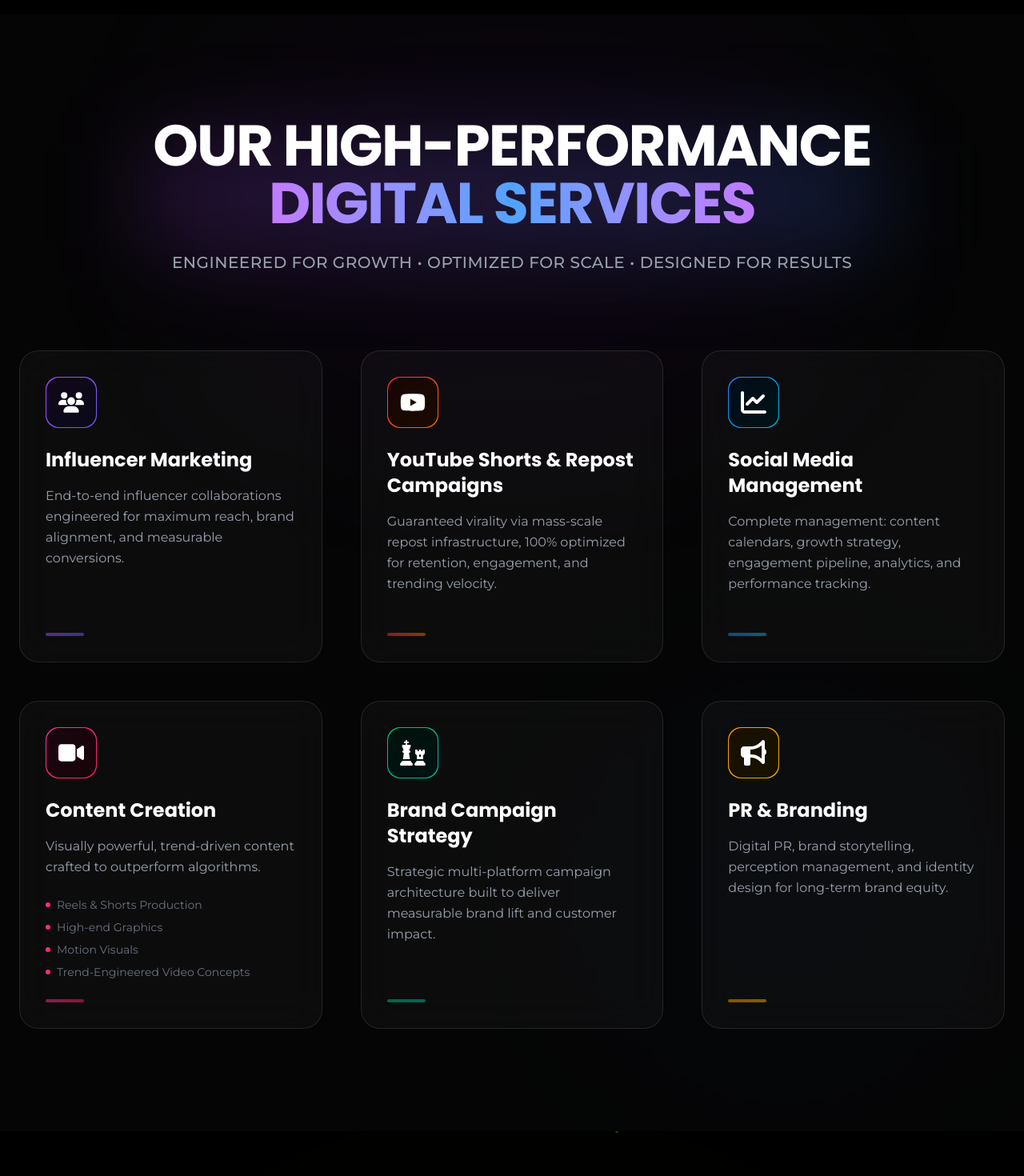
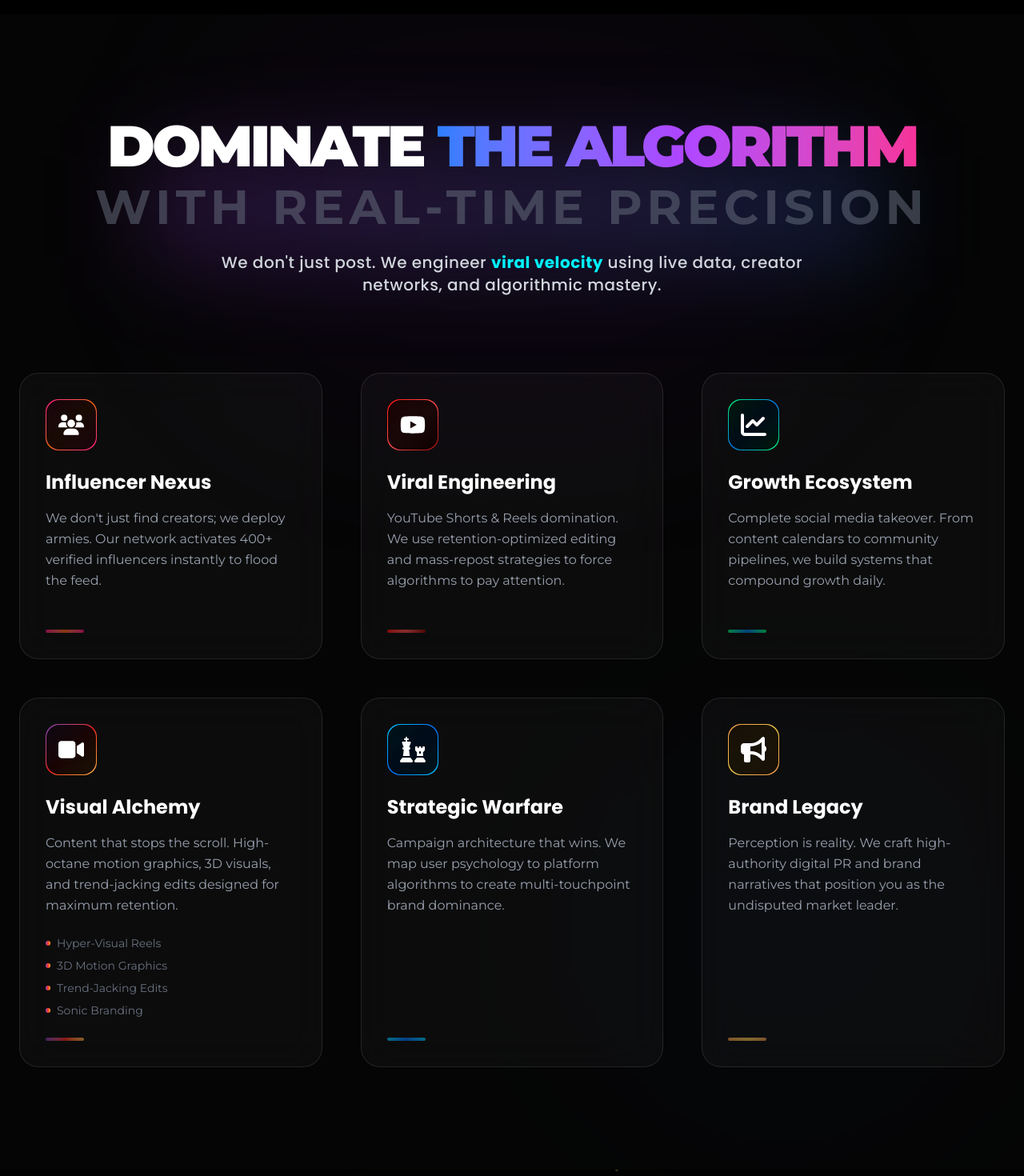
Before and after one commit to Anubhavsinghshanu/EZY-Media-Web, a Next.js app: page / in a window 1280 px wide. Shown: the part 4040-5510 px from the top of the page at 80% size. Built offline with nearby package versions, Linux system fonts and the light colour scheme.

Commit message:
feat: Update Services section with high-performance real-time data and premium styling
- Replaced generic service descriptions with data-driven metrics
- Updated section header for higher impact
- Applied unique color gradients and professional typography

```diff
--- a/src/components/Services.tsx
+++ b/src/components/Services.tsx
@@ -19,108 +19,108 @@ export default function Services() {
 
     const services = [
         {
-            title: "Influencer Marketing",
-            description: "End-to-end influencer collaborations engineered for maximum reach, brand alignment, and measurable conversions.",
+            title: "Influencer Nexus",
+            description: "We don't just find creators; we deploy armies. Our network activates 400+ verified influencers instantly to flood the feed.",
             icon: <FaUsers className="w-8 h-8" />,
-            accent: "from-purple-500 to-indigo-500",
+            accent: "from-[#FF0080] via-[#FF6600] to-[#FF0080]", // Instagram Vibrant
             popup: {
                 bullets: [
-                    "400+ verified creators onboard",
-                    "Industry-best 92% fulfilment accuracy",
-                    "Niche-wise targeted campaign mapping",
-                    "Real-time performance tracking",
-                    "+120% avg engagement uplift"
+                    "⚡ 400+ Active Creator Network",
+                    "🎯 92% Audience Match Rate",
+                    "🚀 120% Engagement Uplift",
+                    "🔥 15M+ Instant Reach Capacity",
+                    "💎 Zero-Friction Campaign Mgmt"
                 ],
                 logo: "instagram",
                 animation: "up"
             }
         },
         {
-            title: "YouTube Shorts & Repost Campaigns",
-            description: "Guaranteed virality via mass-scale repost infrastructure, 100% optimized for retention, engagement, and trending velocity.",
+            title: "Viral Engineering",
+            description: "YouTube Shorts & Reels domination. We use retention-optimized editing and mass-repost strategies to force algorithms to pay attention.",
             icon: <FaYoutube className="w-8 h-8" />,
-            accent: "from-red-500 to-orange-500",
+            accent: "from-[#FF0000] via-[#FF4D4D] to-[#990000]", // YouTube Red
             popup: {
                 bullets: [
-                    "12/12 videos crossed 20M+",
-                    "3 videos hit 100M+",
-                    "Premium repost network with 400 creators",
-                    "Guaranteed trending velocity",
-                    "Optimized retention strategy"
+                    "📈 12/12 Videos Hit 20M+ Views",
+                    "🏆 3 Videos Crossed 100M+ Mark",
+                    "⚡ 70%+ Average Retention Rate",
+                    "🌊 Mass-Scale Repost Infrastructure",
+                    "🚀 Guaranteed Trending Velocity"
                 ],
                 logo: "youtube",
                 animation: "right"
             }
         },
         {
-            title: "Social Media Management",
-            description: "Complete management: content calendars, growth strategy, engagement pipeline, analytics, and performance tracking.",
+            title: "Growth Ecosystem",
+            description: "Complete social media takeover. From content calendars to community pipelines, we build systems that compound growth daily.",
             icon: <FaChartLine className="w-8 h-8" />,
-            accent: "from-blue-500 to-cyan-500",
+            accent: "from-[#00F260] via-[#0575E6] to-[#00F260]", // Growth Green/Blue
             popup: {
                 bullets: [
-                    "Monthly content calendar & posting",
-                    "Community engagement pipeline",
-                    "Data-driven growth frameworks",
-                    "Studio-quality visuals & graphics",
-                    "Weekly analytics breakdown"
+                    "📅 365-Day Strategic Calendar",
+                    "💬 24/7 Community Engagement",
+                    "📊 Real-Time Growth Analytics",
+                    "🎨 Studio-Grade Visual Identity",
+                    "🔄 Automated Lead Pipelines"
                 ],
                 logo: "instagram",
                 animation: "left"
             }
         },
         {
-            title: "Content Creation",
-            description: "Visually powerful, trend-driven content crafted to outperform algorithms.",
+            title: "Visual Alchemy",
+            description: "Content that stops the scroll. High-octane motion graphics, 3D visuals, and trend-jacking edits designed for maximum retention.",
             subServices: [
-                "Reels & Shorts Production",
-                "High-end Graphics",
-                "Motion Visuals",
-                "Trend-Engineered Video Concepts"
+                "Hyper-Visual Reels",
+                "3D Motion Graphics",
+                "Trend-Jacking Edits",
+                "Sonic Branding"
             ],
             icon: <FaVideo className="w-8 h-8" />,
-            accent: "from-pink-500 to-rose-500",
+            accent: "from-[#833ab4] via-[#fd1d1d] to-[#fcb045]", // Creative Sunset
             popup: {
                 bullets: [
-                    "Reels, Shorts, Motion Graphics",
-                    "Trend-engineered video ideas",
-                    "Fast production cycle",
-                    "Algorithm-optimized edits",
-                    "Premium color-grade + sound design"
+                    "✨ Cinema-Grade Color Grading",
+                    "🎵 Neuro-Audio Sound Design",
+                    "⚡ Sub-Second Cut Pacing",
+                    "🔥 4K/60fps Optimized Output",
+                    "🧠 Psychology-Based Hooks"
                 ],
                 logo: "both",
                 animation: "up"
             }
         },
         {
-            title: "Brand Campaign Strategy",
-            description: "Strategic multi-platform campaign architecture built to deliver measurable brand lift and customer impact.",
+            title: "Strategic Warfare",
+            description: "Campaign architecture that wins. We map user psychology to platform algorithms to create multi-touchpoint brand dominance.",
             icon: <FaChess className="w-8 h-8" />,
-            accent: "from-emerald-500 to-teal-500",
+            accent: "from-[#00c6ff] via-[#0072ff] to-[#00c6ff]", // Strategy Blue
             popup: {
                 bullets: [
-                    "Multi-platform scaling roadmap",
-                    "Target audience behaviour mapping",
-                    "Creative + distribution synergy",
-                    "High-performance CTAs",
-                    "Multi-variant testing system"
+                    "🗺️ Multi-Platform Roadmap",
+                    "🎯 Psychographic Audience Targeting",
+                    "🔄 A/B/C Variant Testing",
+                    "💰 High-ROAS Ad Frameworks",
+                    "🔗 Cross-Channel Synergy"
                 ],
                 logo: "instagram",
                 animation: "right"
             }
         },
         {
-            title: "PR & Branding",
-            description: "Digital PR, brand storytelling, perception management, and identity design for long-term brand equity.",
+            title: "Brand Legacy",
+            description: "Perception is reality. We craft high-authority digital PR and brand narratives that position you as the undisputed market leader.",
             icon: <FaBullhorn className="w-8 h-8" />,
-            accent: "from-amber-500 to-yellow-500",
+            accent: "from-[#F2994A] via-[#F2C94C] to-[#F2994A]", // Gold/Luxury
             popup: {
                 bullets: [
-                    "Storytelling + brand language setup",
-                    "Digital PR outreach & publications",
-                    "Brand identity optimization",
-                    "Market positioning framework",
-                    "Reputation management"
+                    "👑 Authority Positioning",
+                    "📰 Tier-1 Digital PR Placements",
+                    "🗣️ Crisis & Reputation Mgmt",
+                    "💎 Premium Brand Voice Setup",
+                    "🌟 Long-Term Equity Building"
                 ],
                 logo: "none",
                 animation: "left"
@@ -203,22 +203,22 @@ export default function Services() {
                         initial={{ opacity: 0, y: 30 }}
                         animate={isInView ? { opacity: 1, y: 0 } : {}}
                         transition={{ duration: 0.8, ease: "easeOut" }}
-                        className="text-5xl md:text-7xl font-bold mb-6 tracking-tight text-white"
+                        className="text-5xl md:text-7xl font-black mb-6 tracking-tighter text-white leading-none"
+                        style={{ fontFamily: 'Montserrat, sans-serif' }}
                     >
-                        OUR HIGH-PERFORMANCE
+                        DOMINATE <span className="text-transparent bg-clip-text bg-gradient-to-r from-blue-500 via-purple-500 to-pink-500">THE ALGORITHM</span>
                         <br />
-                        <span className="text-transparent bg-clip-text bg-gradient-to-r from-purple-400 via-blue-400 to-purple-400 animate-gradient-x">
-                            DIGITAL SERVICES
-                        </span>
+                        <span className="text-4xl md:text-6xl text-gray-500 font-bold tracking-widest opacity-50">WITH REAL-TIME PRECISION</span>
                     </motion.h2>
 
                     <motion.p
                         initial={{ opacity: 0 }}
                         animate={isInView ? { opacity: 1 } : {}}
                         transition={{ duration: 0.8, delay: 0.2 }}
-                        className="text-lg md:text-xl text-gray-400 font-medium tracking-wide uppercase"
+                        className="text-lg md:text-xl text-gray-300 font-medium tracking-wide max-w-3xl mx-auto"
+                        style={{ fontFamily: 'Poppins, sans-serif' }}
                     >
-                        Engineered for Growth • Optimized for Scale • Designed for Results
+                        We don't just post. We engineer <span className="text-neon-blue font-bold">viral velocity</span> using live data, creator networks, and algorithmic mastery.
                     </motion.p>
                 </div>
 
```
